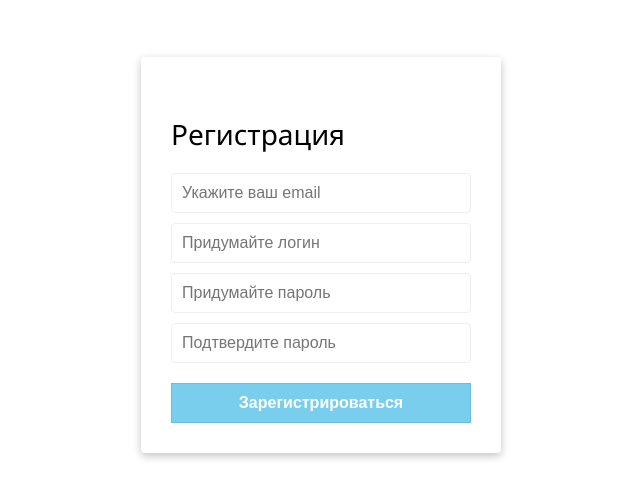
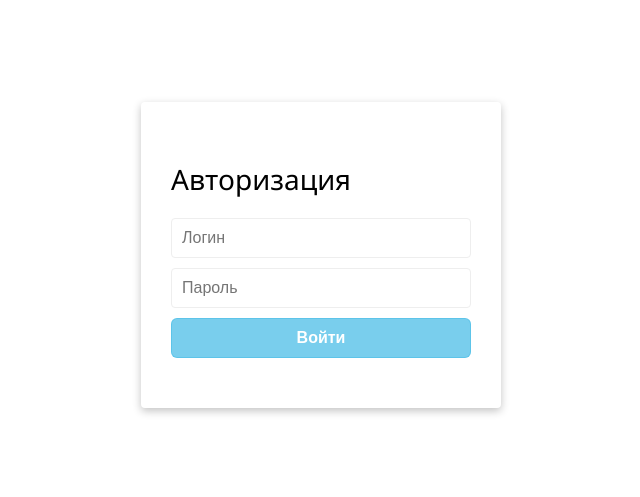
Before and after one commit to katsori-fuel-app/frontend, a Next.js app: page /auth in a window 1280 px wide. Shown: the part 145-642 px from the top of the page, without its empty margins (319-959 px from the left). Built offline with nearby package versions, Linux system fonts and the light colour scheme.

Commit message:
feature/button-uikit: добавил компонент кнопки, заменил кнопки в auth

```diff
--- a/src/feature/auth/Auth.tsx
+++ b/src/feature/auth/Auth.tsx
@@ -6,9 +6,10 @@ import { useRouter } from 'next/navigation';
 import { userService } from 'shared/api/services';
 import { AxiosError, AxiosResponse } from 'axios';
 import { Input } from 'shared/uiKit/input';
+import { Button } from 'shared/uiKit/button';
 
 export const Auth = () => {
-    const isReg = true;
+    const isReg = false;
     const router = useRouter();
 
     const [userCreds, setUserCreds] = useState({
@@ -89,35 +90,20 @@ export const Auth = () => {
                         />
                     </div>
 
-                    <button className="button" onClick={onClick}>
-                        Зарегистрироваться
-                    </button>
+                    <Button onClick={onClick} value="Зарегистрироваться" />
                 </div>
             ) : (
                 <div className="auth__block">
                     <p className="auth__block__title">Авторизация</p>
 
-                    <div className="auth__block__input-wrapper">
-                        <input
-                            className="input"
-                            placeholder="Логин"
-                            onChange={(e) => onChange(e, 'login')}
-                        />
+                    <div className="form">
+                        <Input placeholder="Логин" onChange={(e) => onChange(e, 'login')} />
+                        <Input placeholder="Пароль" onChange={(e) => onChange(e, 'password')} />
 
                         {error && error}
+
+                        <Button onClick={login} value="Войти" />
                     </div>
-
-                    <div className="auth__block__input-wrapper">
-                        <input
-                            className="input"
-                            placeholder="Пароль"
-                            onChange={(e) => onChange(e, 'password')}
-                        />
-                    </div>
-
-                    <button className="button" onClick={login}>
-                        войти
-                    </button>
                 </div>
             )}
         </div>
--- a/src/feature/auth/auth.scss
+++ b/src/feature/auth/auth.scss
@@ -34,18 +34,3 @@
     width: 100%;
     max-width: 100%;
 }
-
-.button {
-    padding: 10px;
-    font-size: 16px;
-    color: white;
-    outline: none;
-    border: 1px solid #57c2e9ca;
-    background: #57c2e9ca;
-    font-weight: 600;
-
-    &:hover {
-        background: #03adeb;
-        border: 1px solid #03adeb;
-    }
-}
--- /dev/null
+++ b/src/shared/uiKit/button/Button.tsx
@@ -0,0 +1,16 @@
+import { FC } from 'react';
+import './button.scss';
+
+type ButtonProps = {
+    value?: string;
+    classname?: string;
+
+    onClick?: () => void;
+};
+export const Button: FC<ButtonProps> = ({ classname, value, onClick }) => {
+    return (
+        <button className={`button ${classname}`} onClick={onClick}>
+            {value}
+        </button>
+    );
+};
--- /dev/null
+++ b/src/shared/uiKit/button/button.scss
@@ -0,0 +1,15 @@
+.button {
+    padding: 10px;
+    font-size: 16px;
+    color: white;
+    outline: none;
+    border: 1px solid #57c2e9ca;
+    border-radius: 6px;
+    background: #57c2e9ca;
+    font-weight: 600;
+
+    &:hover {
+        background: #03adeb;
+        border: 1px solid #03adeb;
+    }
+}
--- /dev/null
+++ b/src/shared/uiKit/button/index.ts
@@ -0,0 +1 @@
+export { Button } from './Button';
```
